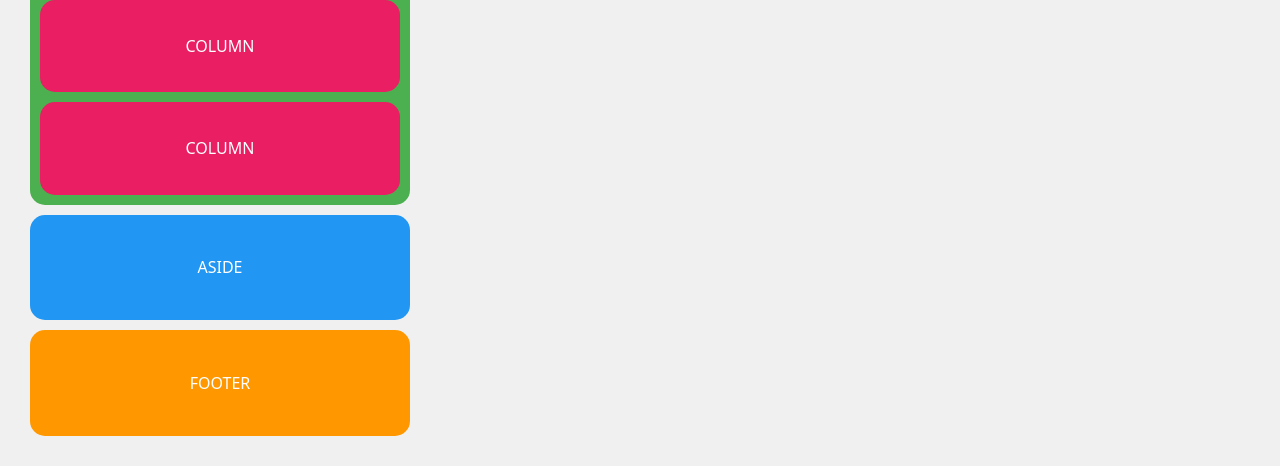
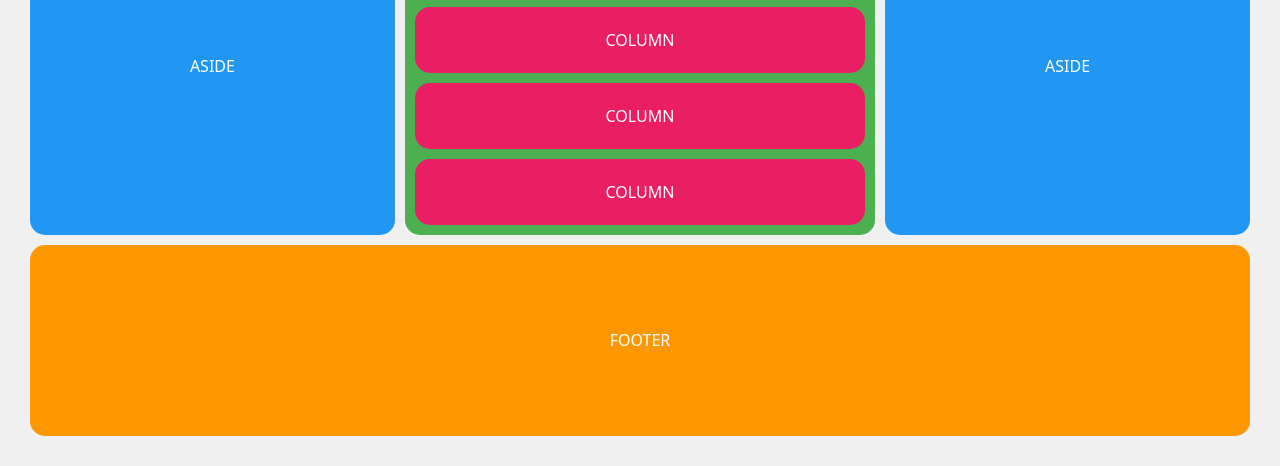
Before and after one commit to sithid/grid-wireframe-practice, a plain HTML site: page index.html in a window 1280 px wide. Shown: the part 374-840 px from the top of the page. Drawn offline with Linux system fonts and the light colour scheme.

Commit message:
grid practice part 2
Build the Wireframe with Grid: Part 2

```diff
--- a/css/style.css
+++ b/css/style.css
@@ -7,8 +7,6 @@
 
 body {
     display: grid;
-    grid-template-columns: 1fr;
-    grid-template-rows: 1fr 1fr 3fr 1fr 1fr;
     grid-template-areas:
             "header"
             "aside-top"
@@ -19,7 +17,6 @@ body {
     padding: 10px;
     margin: 20px;
     min-height: 100vh;
-    max-width: 400px;
     background-color: #f0f0f0;
 }
 
@@ -31,6 +28,7 @@ header {
     align-items: center;
     justify-content: center;
     padding: 20px;
+    width: 100%;
 }
 
 aside {
@@ -47,6 +45,10 @@ aside:first-of-type {
 
 aside:last-of-type {
     grid-area: aside-bottom;
+}
+
+main h1 {
+    text-align: center;
 }
 
 main {
@@ -74,3 +76,20 @@ footer {
     align-items: center;
     justify-content: center;
 }
+
+@media screen and (min-width: 768px ) {
+    body {
+        grid-template-areas:
+            "header header header"
+            "aside-top main aside-bottom"
+            "footer footer footer";
+    }
+
+    aside:first-of-type {
+        grid-area: aside-top;
+    }
+
+    aside:last-of-type {
+        grid-area: aside-bottom;
+    }
+}
--- a/index.html
+++ b/index.html
@@ -11,6 +11,7 @@
     <header>HEADER</header>
     <aside>ASIDE</aside>
     <main>
+        <h1>ARTICLE</h1>
         <div>COLUMN</div>
         <div>COLUMN</div>
         <div>COLUMN</div>
```
Also changed, not shown: desktop-wireframe.png (added).
